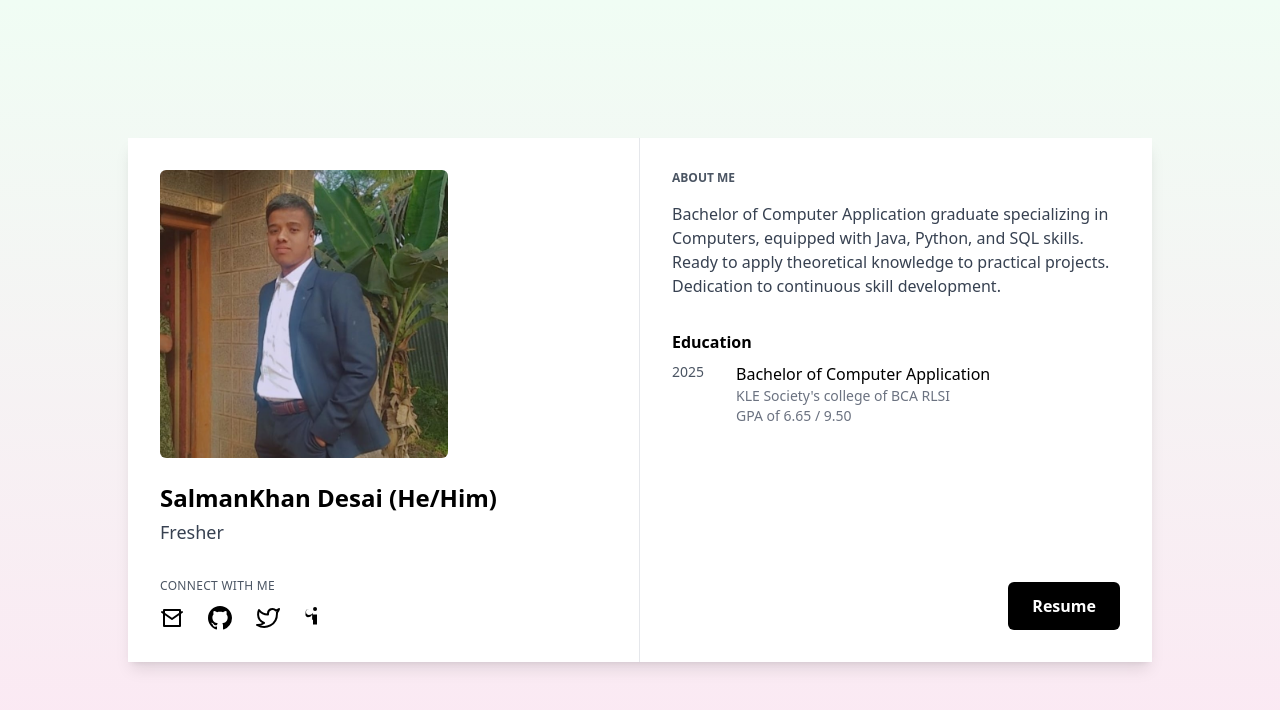
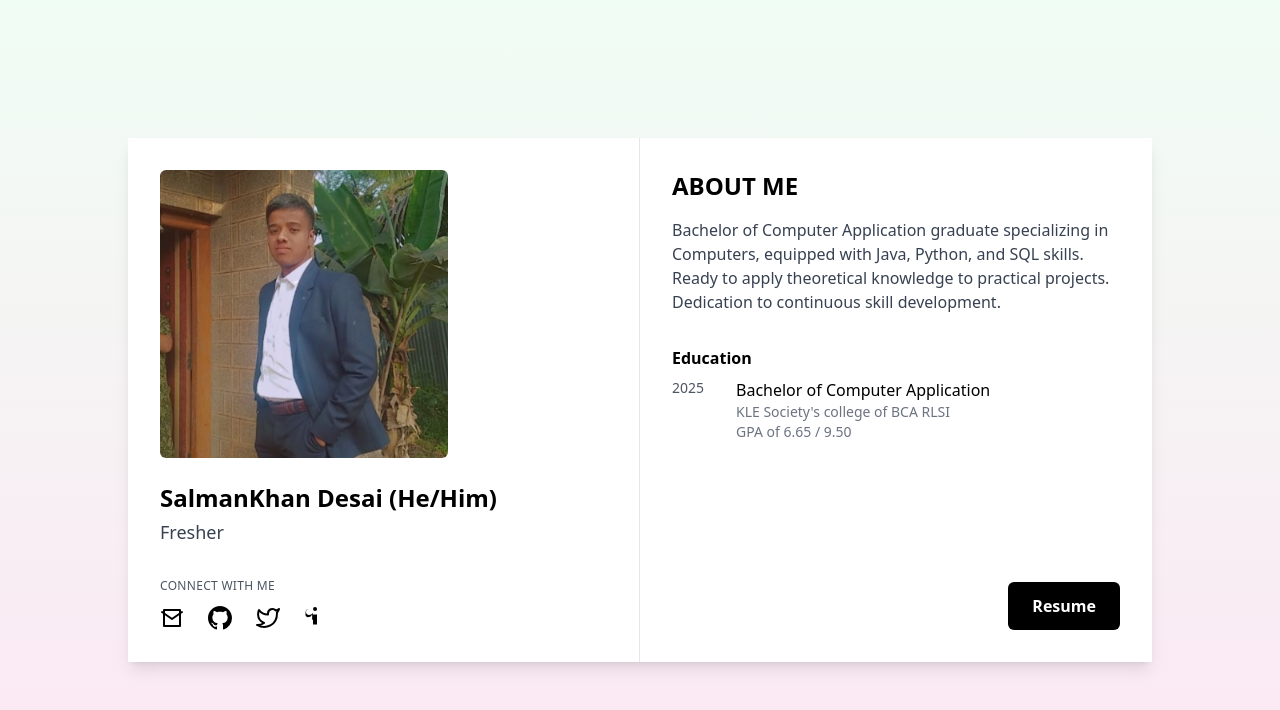
Before and after one commit to salmnkhan7866/Portfolio, a plain HTML site: page index.html in a window 1280 px wide. Drawn offline with nearby package versions, Linux system fonts and the light colour scheme.

Commit message:
index.html

```diff
--- a/index.html
+++ b/index.html
@@ -70,8 +70,8 @@
     <!-- Right Side -->
     <div class="md:w-1/2 p-8 flex flex-col justify-between">
       <div>
-        <p class="text-xs font-semibold text-gray-600 uppercase mb-1">About Me</p>
-        <h2 class="text-2xl font-extrabold mb-4"></h2>
+<!--         <p class="text-xs font-semibold text-gray-600 uppercase mb-1">About Me</p> -->
+        <h2 class="text-2xl font-extrabold mb-4 uppercase">About Me</h2>
         <p class="text-gray-700 mb-8">
           Bachelor of Computer Application graduate specializing in Computers, equipped with Java, Python, and SQL skills. Ready to apply theoretical knowledge to practical projects. Dedication to continuous skill development.
         </p>
```
